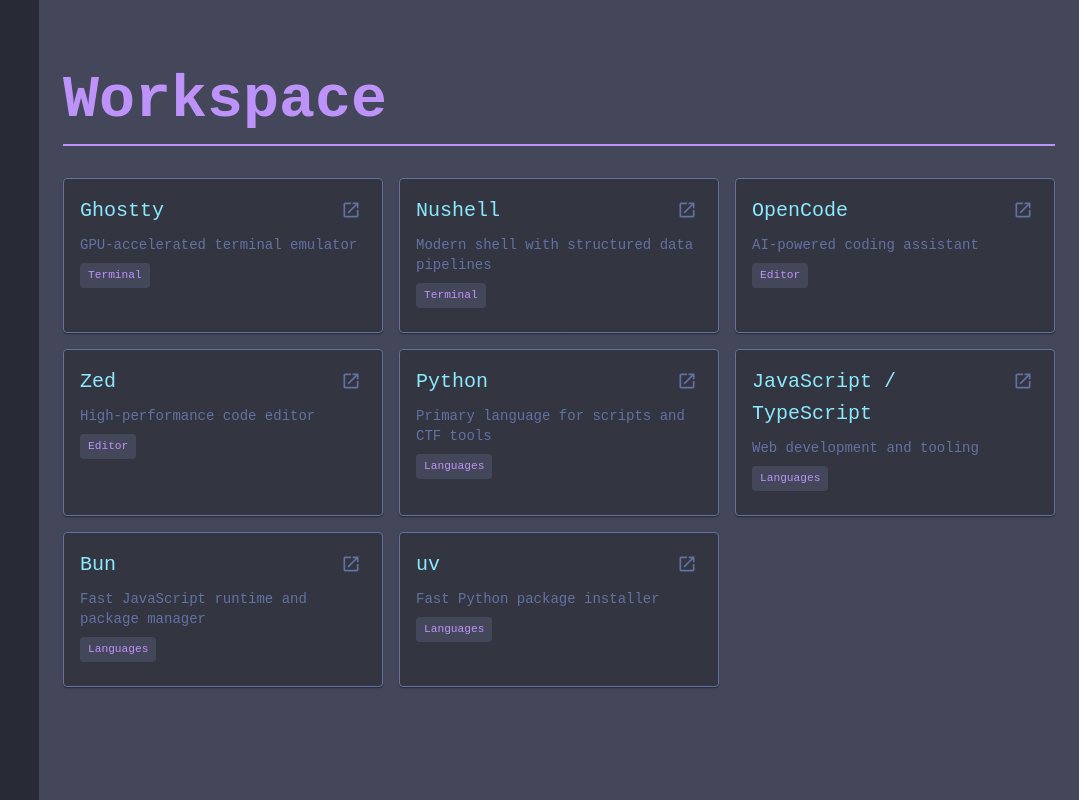
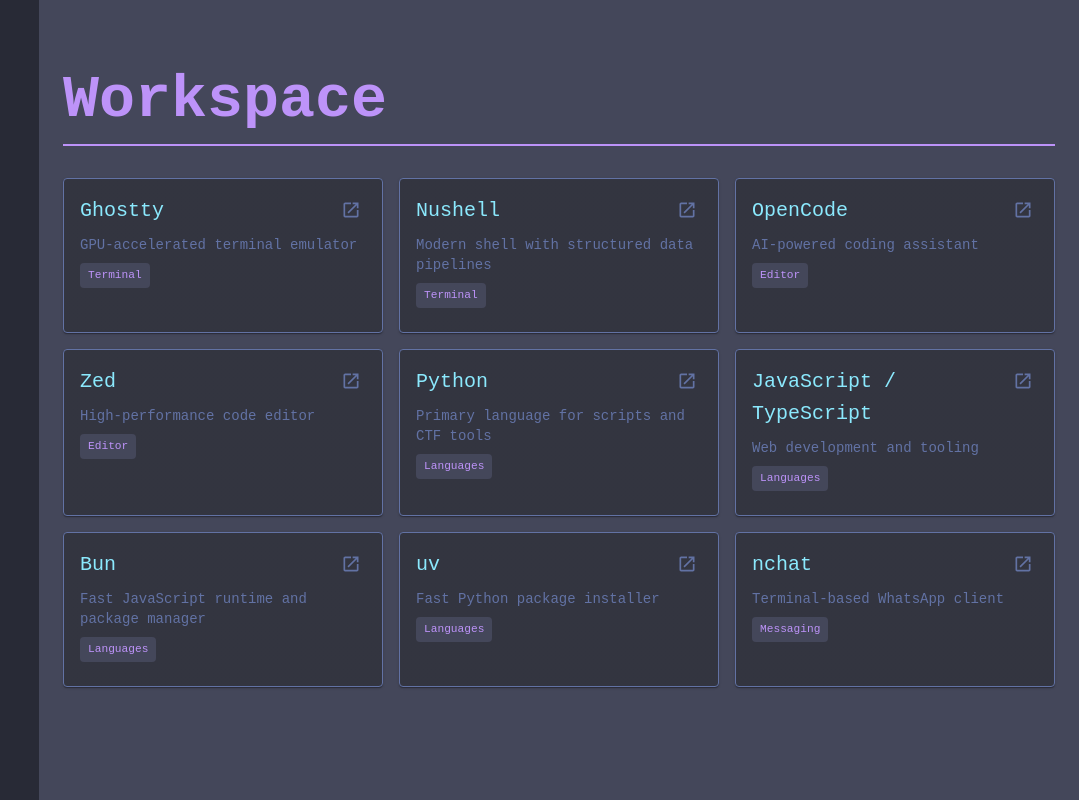
Before and after one commit to yuzu-octopus/yuzu-octopus.github.io, a React (Vite) app: page / in a window 1280 px wide. Shown: the part 3907-4707 px from the top of the page, without its empty margins (201-1280 px from the left). Built offline with nearby package versions, Linux system fonts and the light colour scheme; a web font is replaced by a local one.

Commit message:
Add nchat workspace card

```diff
--- a/src/data/tools.ts
+++ b/src/data/tools.ts
@@ -63,4 +63,11 @@
     description: 'Fast Python package installer',
     url: 'https://github.com/astral-sh/uv',
   },
+  {
+    id: 'nchat',
+    name: 'nchat',
+    category: 'Messaging',
+    description: 'Terminal-based WhatsApp client',
+    url: 'https://github.com/d99kris/nchat',
+  },
 ];
```
